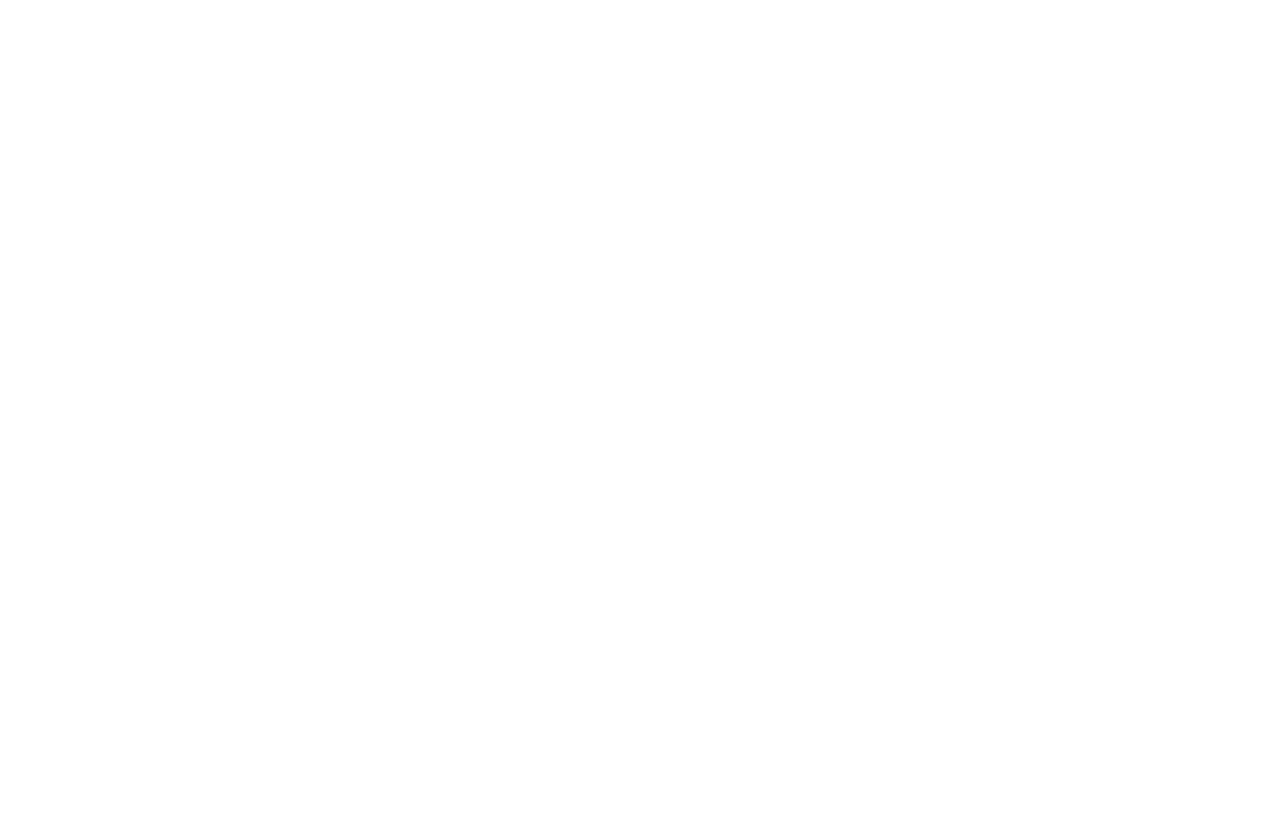
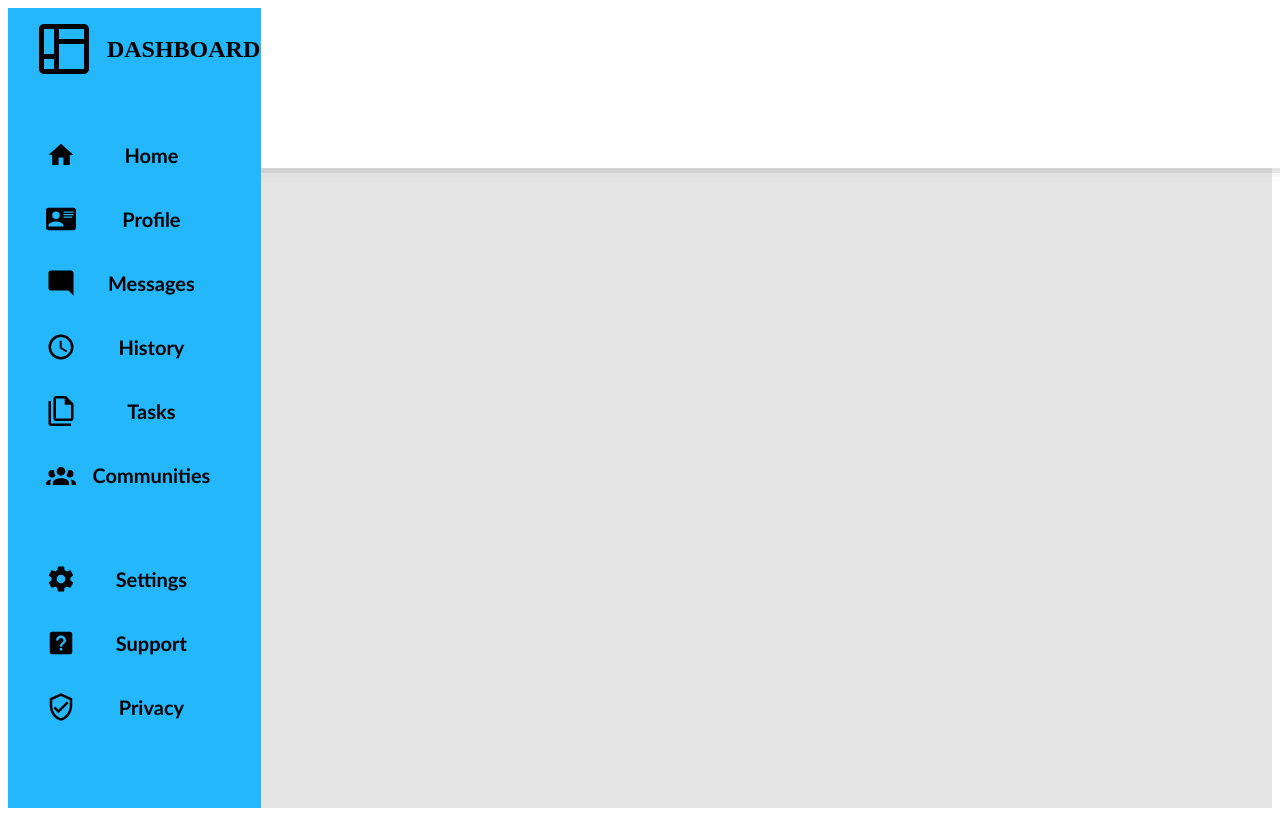
Before and after one commit to Callandor1209/sign-up-form, a plain HTML site: page Dashboard/dashboard.html in a window 1280 px wide. Drawn offline with Linux system fonts and the light colour scheme.

Commit message:
Added sidebar

```diff
--- a/Dashboard/dashboard-styles.css
+++ b/Dashboard/dashboard-styles.css
@@ -1,18 +1,56 @@
 .container{
     display: flex;
-    flex-direction: column;
+
+    height: 100vh;
 }
 .container .sidebar{
     flex: 1;
     color: white;
-    background-color: rgb(34, 92, 252);
+    background-color: rgb(36, 183, 252);
+    flex-direction: column;
 }
 .container .main{
-    flex: 5;
-    flex-direction: row;
+    flex: 4;
+    flex-direction: column;
+    display: flex;
+
 }
 .container .main .body{
-    flex: 6;
-    background-color: rgb(164, 164, 164);
+    flex: 5;
+    background-color: rgb(228, 228, 228);
     color: black;
 }
+.container .main .topbar{
+    display: block;
+    position: fixed;
+    height: 20vh;
+    width: 80vw;
+    background-color: rgb(255, 255, 255);
+    box-shadow:
+    0px 5px rgba(151, 151, 151, 0.2),
+    0px 9px rgba(202, 202, 202, 0.1),
+    0px 10px rgba(219, 219, 219, 0.05);
+}
+.container .sidebar .links{
+    display: grid;
+    place-items: center;
+    grid-template-columns: 30px 50px;
+    gap: 0px 50px;
+    margin-left: 3vw;
+    margin-top: 5vh;
+    color: rgb(0, 0, 0);
+}
+.container .sidebar .links p{
+    font-family:'Gill Sans', 'Gill Sans MT', Calibri, 'Trebuchet MS', sans-serif;
+    font-size: 20px;
+    font-weight: 900;
+}
+.container .sidebar .header{
+    margin-top: 1vh;
+    margin-left: 2vw;
+    color: black;
+    display: grid;
+    place-items: center;
+    grid-template-columns: 60px 100px;
+    gap: 0px 40px;
+}
--- a/Dashboard/dashboard.html
+++ b/Dashboard/dashboard.html
@@ -1,7 +1,7 @@
 <!DOCTYPE html>
 <html lang="en">
 <head>
-    <link href="../dashboard/dashboard-styles.css" rel="stylesheet">
+    <link href="../Dashboard/dashboard-styles.css" rel="stylesheet">
     <meta charset="UTF-8">
     <meta name="viewport" content="width=device-width, initial-scale=1.0">
     <title>Dashboard</title>
@@ -10,9 +10,34 @@
     <div class="container">
         <div class="sidebar">
             <div class="header">
+                <img src="../Images/land-plots.svg" alt="Company Symbol">
+                <h2>DASHBOARD</h2>
 
             </div>
             <div class="links">
+                <img src="../Images/home.svg" alt="Home Icon">
+
+                <p>Home</p>
+                <img src="../Images/card-account-details.svg" alt="Profile Icon">
+                <p>Profile</p>
+                <img src="../Images/message-reply.svg" alt="Messages Icon">
+                <p>Messages</p>
+                <img src="../Images/clock-outline.svg" alt="History Icon">
+                <p>History</p>
+                <img src="../Images/file-multiple-outline.svg" alt="Tasks Icon">
+                <p>Tasks</p>
+                <img src="../Images/account-group.svg" alt="Communities Icon">
+                <p>Communities</p>
+                <div></div>
+                <div style="height: 20px;"></div>
+                <div></div>
+                <div style="height: 20px;"></div>
+                <img src="../Images/cog.svg" alt="Settings Icon">
+                <p>Settings</p>
+                <img src="../Images/help-box.svg" alt="Support Icon">
+                <p>Support</p>
+                <img src="../Images/shield-check-outline.svg" alt="Privacy Icon">
+                <p>Privacy</p>
 
             </div>
 
@@ -32,4 +57,4 @@
 
 </body>
 </html>
-<script src="../dashboard/dashboard-scripts.js"></script>
+<script src="../Dashboard/dashboard-scripts.js"></script>
```
Also changed, not shown: Sign Up Page/index.html (+3 -3 lines), Images/account-group.svg (added), Images/card-account-details.svg (added), Images/clock-outline.svg (added), Images/cog.svg (added), Images/file-multiple-outline.svg (added), Images/help-box.svg (added), Images/home.svg (added), Images/land-plots.svg (added), Images/message-reply.svg (added), Images/shield-check-outline.svg (added).
